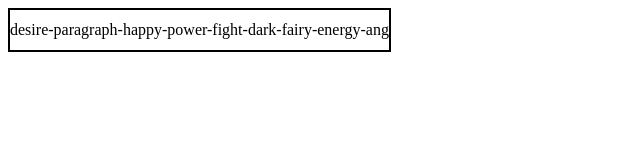
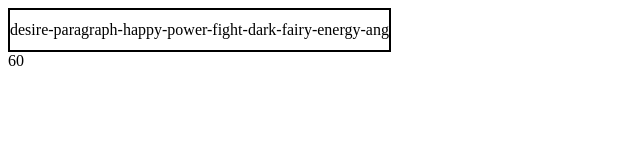
Before and after one commit to Vegardhgr/SimplyType, a React (Vite) app in the folder frontend/: page / in a window 1280 px wide. Shown: the top 160 px of the page, without its empty margins (0-640 px from the left). Built offline with nearby package versions, Linux system fonts and the light colour scheme.

Commit message:
Added a timer

```diff
--- a/frontend/src/components/box.tsx
+++ b/frontend/src/components/box.tsx
@@ -9,6 +9,11 @@ type wordTupleType = [string, boolean | undefined]
 function Box({wordlist, setWordlist}:{wordlist: wordTupleType[], setWordlist: Dispatcher<wordTupleType[]>}){
     const [removedChars, setRemovedChars] = useState<wordTupleType[]>([])
     const [charCount, setCharCount] = useState<number>(0)
+    const [timer, setTimer] = useState<number>(60)
+    const [timerId, setTimerId] = useState<number | null>(null); // State to hold the timer id
+    const [timeLastUpdate, setTimeLastUpdate] = useState<number>(60)
+
+    const keystrokesBeforeDeletion: number = 20
 
     const incCharCount = () => {
         setCharCount(prevVal => prevVal+1)
@@ -18,8 +23,31 @@ function Box({wordlist, setWordlist}:{wordlist: wordTupleType[], setWordlist: Di
     }
 
     useEffect(() => {
-        {wordlist.length === 0 && fetchWordlist_txt(wordlist_txt)}
-    },[])
+        if (timerId !== null) {
+        // Start the timer when the component mounts
+
+        const timerId = setInterval(() => {
+            const timeNow = Date.now()
+            const elapsedTime = timeNow - timeLastUpdate
+            setTimeLastUpdate(timeNow)
+            setTimer(prevTime => (prevTime - Math.floor(elapsedTime/1000))); //Converts elapsedTime from ms to s
+        }, 100);
+
+        // Stop the timer when the time reaches zero
+        if (timer <= 0) {
+            clearInterval(timerId);
+        }
+
+        // Cleanup function to clear the timer when the component unmounts
+        return () => clearInterval(timerId);
+    }
+    }, [timer, timerId]);
+
+    useEffect(() => {
+        if (wordlist.length === 0) {
+            fetchWordlist_txt(wordlist_txt)
+        }
+    });
 
     /*Fetching words from a text file*/
     async function fetchWordlist_txt(wordlist_file:string) {
@@ -51,6 +79,10 @@ function Box({wordlist, setWordlist}:{wordlist: wordTupleType[], setWordlist: Di
     }
 
     const handleChange = (e: React.KeyboardEvent<HTMLDivElement>) => {
+        if (timerId===null) {
+            setTimerId(1)
+            setTimeLastUpdate(Date.now())
+        }
         const keyCode = e.key.charCodeAt(0)
         const keyValue = e.key.valueOf()
         console.log(e.key.valueOf())
@@ -81,7 +113,7 @@ function Box({wordlist, setWordlist}:{wordlist: wordTupleType[], setWordlist: Di
 
                 incCharCount()
 
-                if (charCount > 4) {
+                if (charCount > keystrokesBeforeDeletion) {
                     setRemovedChars(prevVal => [...prevVal, wordlist[0]])
                     setWordlist(prevVal => prevVal.slice(1))
                 }
@@ -89,10 +121,19 @@ function Box({wordlist, setWordlist}:{wordlist: wordTupleType[], setWordlist: Di
         }
 
     }
+
+
+
+
+
+
     return(
-        <div id = "textWrapperBox">
-            <div tabIndex={1} id = "text" onKeyDown={handleChange}>{renderText()}</div>
-        </div>
+        <>
+            <div id = "textWrapperBox">
+                <div tabIndex={1} id = "text" onKeyDown={handleChange}>{renderText()}</div>
+            </div>
+            <div>{timer}</div>
+        </>
     )
 
 }
```
Also changed, not shown: frontend/src/components/timer.tsx (added, +14 -0 lines).
